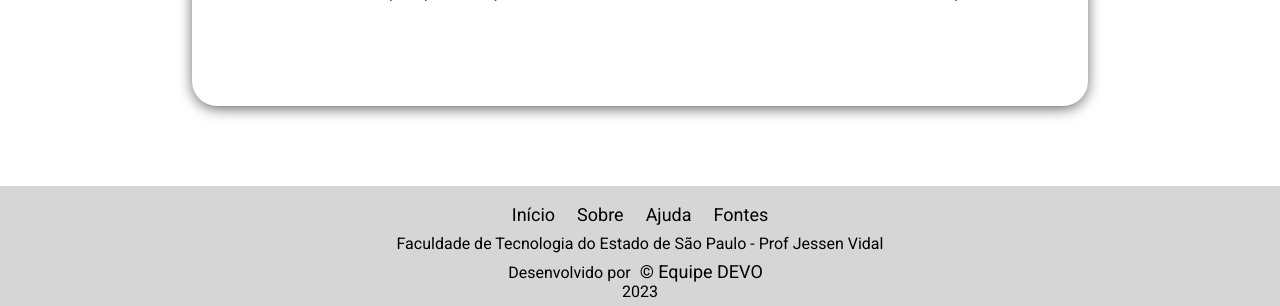
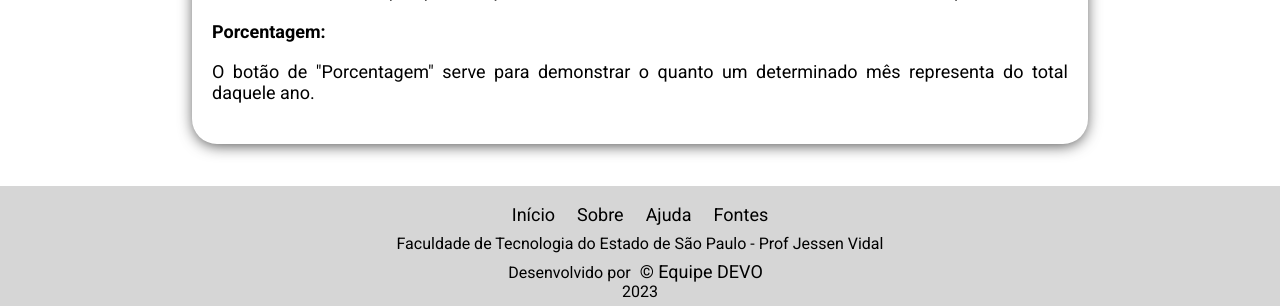
Before and after one commit to equipedevo/API_1, a Flask app: page / in a window 1280 px wide, after a click on "Ajuda". Shown: the part 494-800 px from the top of the page. Run offline with Flask 3, Linux system fonts and the light colour scheme.

Commit message:
Explicação do botão de porcentagem no pop-up de ajuda.

```diff
--- a/src/templates/base.html
+++ b/src/templates/base.html
@@ -51,6 +51,8 @@
                 <h2>Como comparar dados?</h2>
                 <p>Para comparar dados vá para a página "Consultar", selecione uma ou mais opções em cada uma das caixas de seleção e clique na lupa à direita.</p>
                 <p>Para iniciar uma nova pesquisa, clique no botão de atualizar, a setinha curvada, à direita da lupa.</p>
+                <h2>Porcentagem:</h2>
+                <p>O botão de "Porcentagem" serve para demonstrar o quanto um determinado mês representa do total daquele ano.</p>
             </div>
         </div>
         <div class="popups" id="popupFontes">
```
